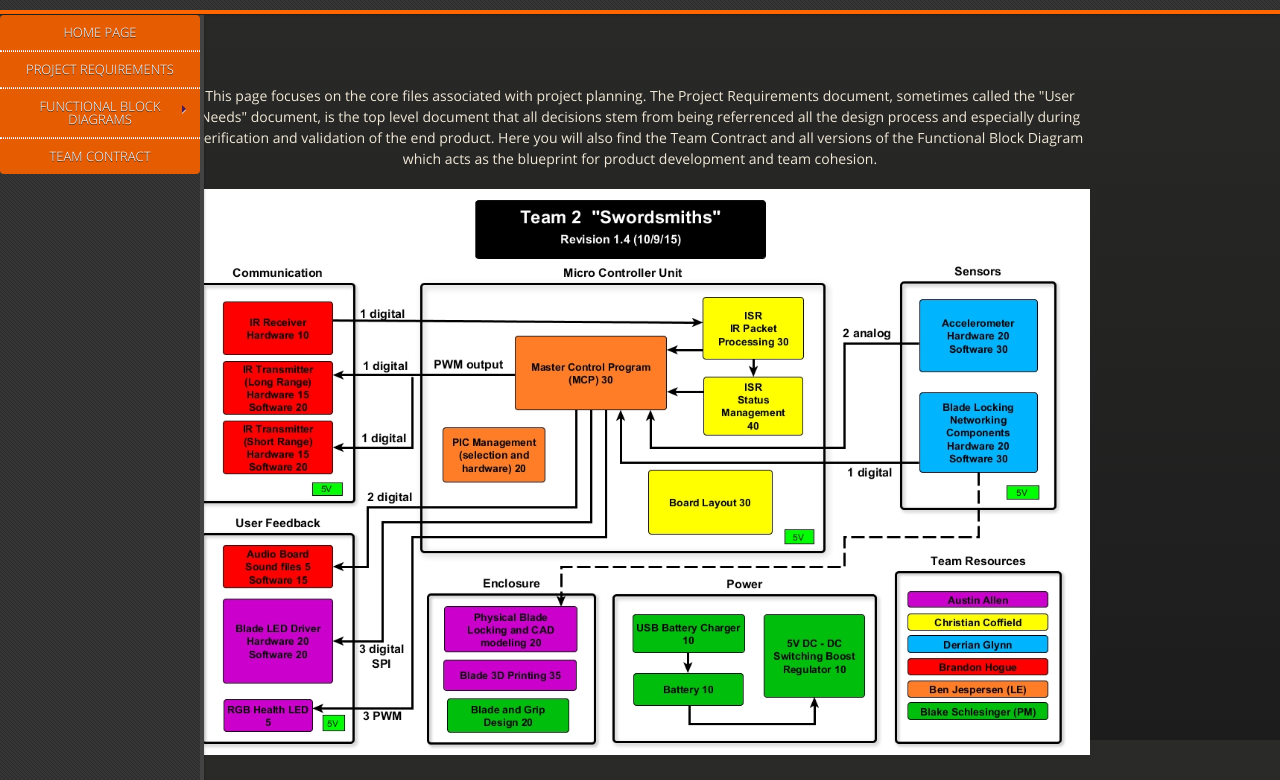
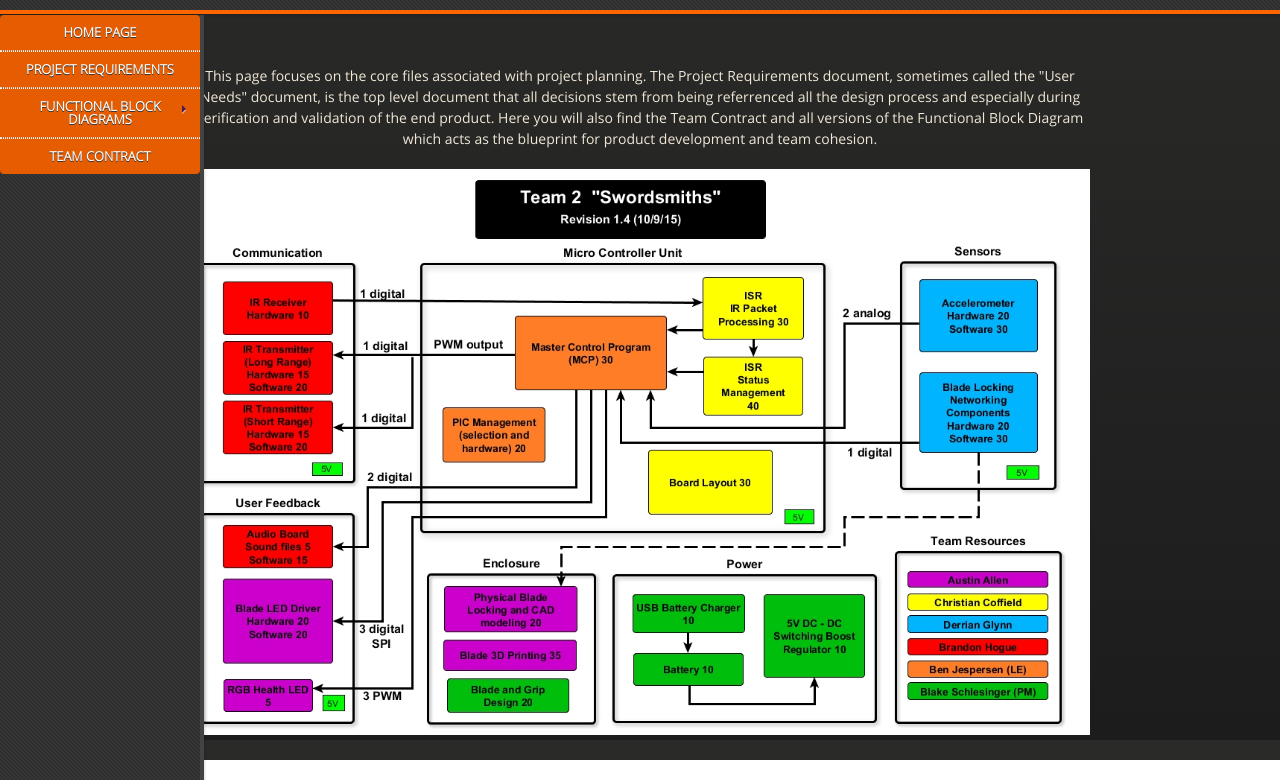
Before and after one commit to team2seniordesignwiki/OmegaBlade, a plain HTML site: page teamDocumentation.html in a window 1280 px wide. Shown: the part 60-840 px from the top of the page. Drawn offline with nearby package versions, Linux system fonts and the light colour scheme.

Commit message:
updating website files

```diff
--- a/stylesheets/styles.css
+++ b/stylesheets/styles.css
@@ -628,7 +628,7 @@ strong {
   margin: 0 auto;
   position: relative;
   padding: 0px;
-  margin-top: 90px;
+  margin-top: 70px;
 }
 
 
@@ -1148,7 +1148,7 @@ section #title .credits.right {
   text-transform: uppercase;
   text-shadow: 0 1px 0 #363636;
   font-size: 13px;
-  font-weight: 400;
+  font-weight: 700;
   /* Background & effects */
 
   background: #E65C00;
```
